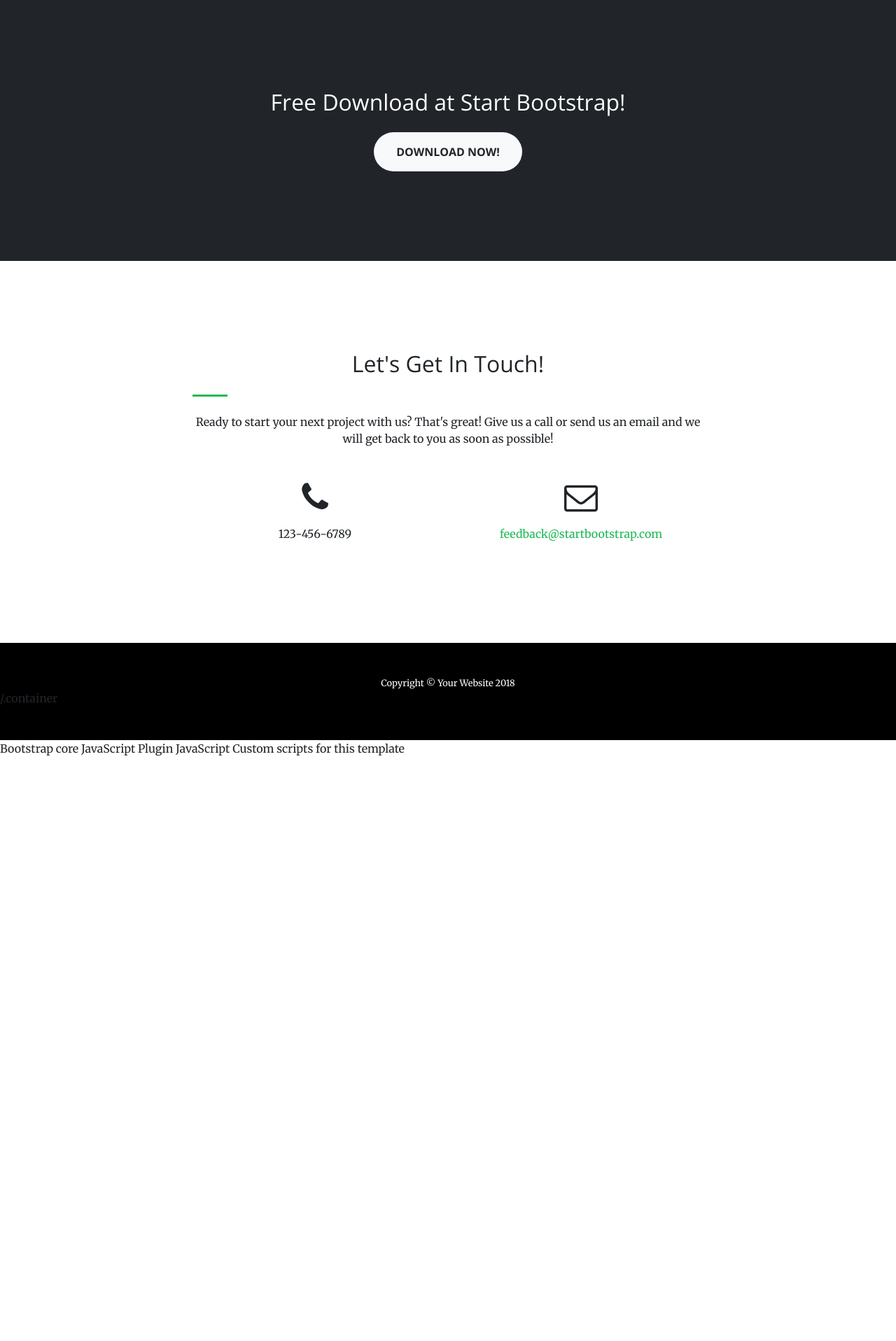
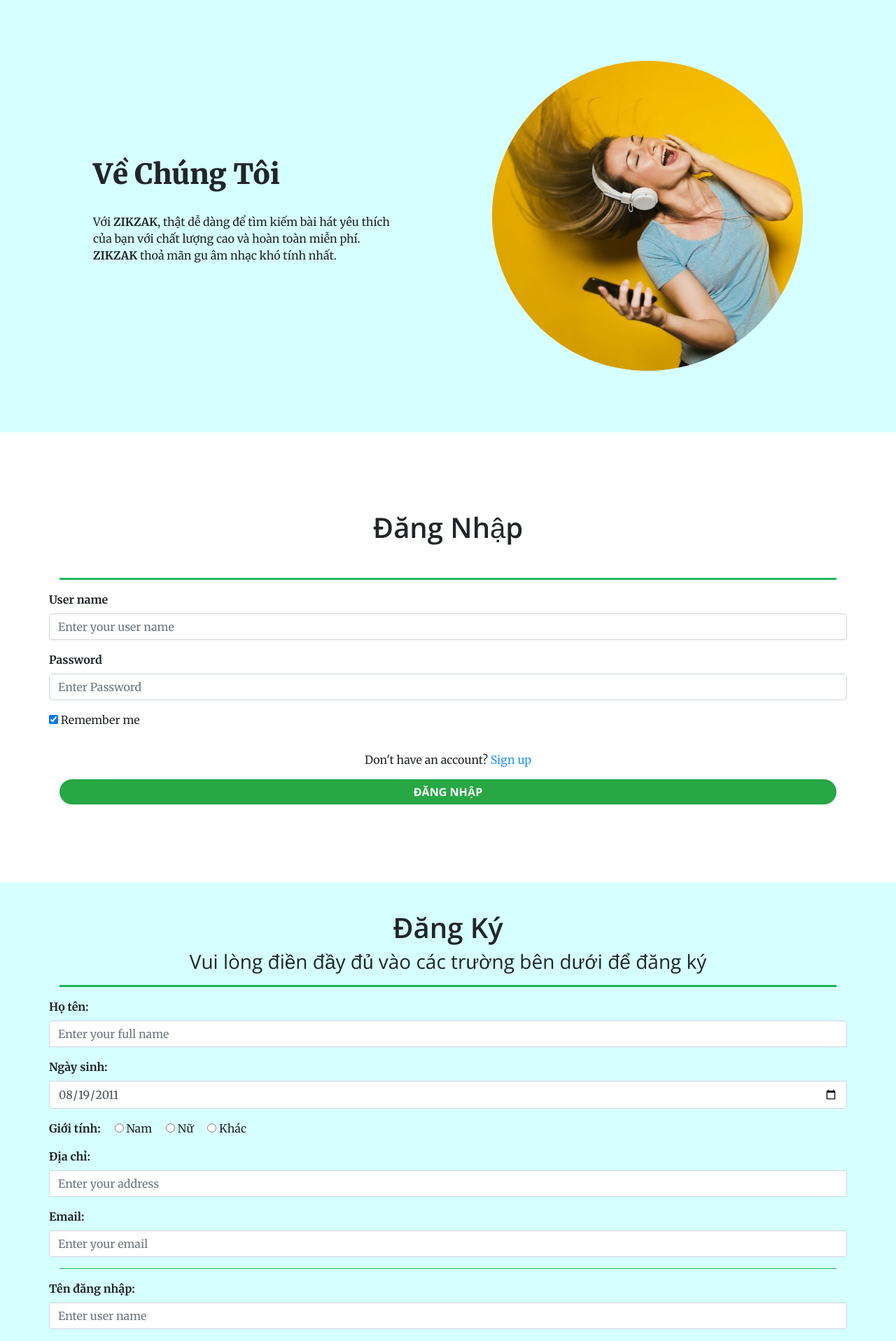
Before and after one commit to ducquang07/ProjectWeb, a PHP site: page / in a window 1280 px wide. Shown: the part 801-2718 px from the top of the page at 70% size. Before the commit the page ends 1882 px from the top, so only its background shows below. Run offline with PHP 8.4, Linux system fonts and the light colour scheme; some libraries are stand-ins or nearby versions; some web fonts are replaced.

Commit message:
cập nhật file trangchu.html
cập nhật bao gồm gộp trang đăng nhập, đăng ký vào chung với trang chủ

```diff
--- a/baihat.html
+++ b/baihat.html
@@ -6,7 +6,7 @@
 	<meta name="description" content="">
 	<meta name="author" content="">
 
-	<title>Medialoot Bootstrap 4 Dashboard Template</title>
+	<title>ZikZak - Website nghe nhạc trực tuyến miễn phí</title>
 
 	<!-- Bootstrap core CSS -->
 	<link href="vendor/bootstrap/css/bootstrap.min.css" rel="stylesheet">
--- a/chude.html
+++ b/chude.html
@@ -6,7 +6,7 @@
 	<meta name="description" content="">
 	<meta name="author" content="">
 
-	<title>Medialoot Bootstrap 4 Dashboard Template</title>
+	<title>ZikZak - Website nghe nhạc trực tuyến miễn phí</title>
 
 	<!-- Bootstrap core CSS -->
 	<link href="vendor/bootstrap/css/bootstrap.min.css" rel="stylesheet">
--- a/css/custom-creative.css
+++ b/css/custom-creative.css
@@ -1,19 +1,62 @@
-#idtheloai{
-  padding: 0px 0px;
-  background-color: white;
-}
-
-#idtheloai h4{
-  margin-top: 10px;
-}
-
-#idtheloai .theloai-item {
-  right: 0;
-  margin: -20px 0 15px;
-}
-
 #mainNav #logo img{
     max-height: 55px;
     /* min-width: 141px; */
     padding: 0px 0px 0px 40px;
 }
+
+/* index đăng nhập, đăng ký */
+#about{
+	padding: 40px 0 40px 0;
+	background-color: #d6ffff;
+}
+#signup{
+	padding: 40px 0 40px 0;
+	background-color: #d6ffff;
+}
+
+#login {
+  padding: 7rem 0;
+}
+
+#cap-about{
+  font-family: inherit;
+  font-size: 2.5rem;
+  font-weight: 800;
+}
+
+#login hr {
+  max-width: none;
+  border-width: 3px;
+  border-color: #1db954;
+}
+
+#login h1{
+	/* font-family: inherit; */
+	font-weight: 550;
+}
+
+#signup h1{
+	/* font-family: inherit; */
+	font-weight: 550;
+}
+
+#signup #hrdangky_tren {
+  max-width: none;
+  border-width: 3px;
+  border-color: #1db954;
+  /* padding: 5px 0 5px 0; */
+}
+
+#signup #hrdangky_duoi {
+  max-width: none;
+  border-width: 1px;
+  border-color: #1db954;
+  /* padding: 5px 0 5px 0; */
+}
+
+#gioitinh.form-group .control-inline{
+	padding: 0 0 0 20px;
+}
+#gioitinh.form-group{
+	margin-bottom: 0.5rem;
+}
--- a/index.html
+++ b/index.html
@@ -8,7 +8,7 @@
   <meta name="description" content="">
   <meta name="author" content="">
 
-  <title>Creative - Start Bootstrap Theme</title>
+  <title>ZikZak - Website nghe nhạc trực tuyến miễn phí</title>
 
   <!-- Bootstrap core CSS -->
   <link href="vendor/bootstrap/css/bootstrap.min.css" rel="stylesheet">
@@ -54,18 +54,12 @@
           <li class="nav-item">
             <a class="nav-link js-scroll-trigger" href="#about">Thông Tin</a>
           </li>
+          <li class="divider" role="separator"></li>
           <li class="nav-item">
-            <a class="nav-link js-scroll-trigger" href="#portfolio">Portfolio</a>
+            <a class="nav-link js-scroll-trigger" href="#signup">Sign Up</a>
           </li>
           <li class="nav-item">
-            <a class="nav-link js-scroll-trigger" href="#contact">Liên Hệ</a>
-          </li>
-          <li class="divider" role="separator"></li>
-          <li class="nav-item">
-            <a class="nav-link js-scroll-trigger" href="sign-up-form.html">Sign Up</a>
-          </li>
-          <li class="nav-item">
-            <a class="nav-link js-scroll-trigger" href="log-in-form.html">Log In</a>
+            <a class="nav-link js-scroll-trigger" href="#login">Log In</a>
           </li>
         </ul>
       </div>
@@ -95,41 +89,60 @@
       </div>
     </header>
 
-    <!-- <section id="about-1">
+    <section id="about">
       <div class="container">
         <div class="row align-items-center">
           <div class="col-lg-6 order-lg-2">
             <div class="p-5">
-            <img class="img-fluid rounded-circle" alt="" src="img/01.jpg">
+              <img class="img-fluid rounded-circle" alt="" src="img/about.jpg">
             </div>
           </div>
           <div class="col-lg-6 order-lg-1">
             <div class="p-5">
-            <h2 class="display-4" id="cap-about">Search</h2>
-            <p>Know what you want to listen to? Just search and hit play.</p>
+              <h2 class="display-4" id="cap-about">Về Chúng Tôi</h2>
+              <br>
+              <p>Với <strong>ZIKZAK</strong>, thật dễ dàng để tìm kiếm bài hát yêu thích của bạn với chất lượng cao và hoàn toàn miễn phí. <strong>ZIKZAK</strong> thoả mãn gu âm nhạc khó tính nhất.</p>
             </div>
           </div>
         </div>
       </div>
     </section>
- -->
-<!--   <section id="about-2">
+
+  <section id="login">
     <div class="container">
       <div class="row align-items-center">
-        <div class="col-lg-6">
-          <div class="p-5">
-            <img class="img-fluid rounded-circle" alt="" src="img/02.jpg">
+        <div class="col-lg-12">
+          <form action="/action_page.php" >
+              <h1><center>Đăng Nhập</center></h1>
+              <br>
+              <hr>
+              <div class="form-group row">
+                  <label for="username"><b>User name</b></label>
+                  <input class="form-control"  type="text" placeholder="Enter your user name" name="full-name" required>
               </div>
+
+
+              <div class="form-group row">
+                  <label for="psw"><b>Password</b></label>
+                  <input class="form-control"  type="password" placeholder="Enter Password" name="psw" required>
               </div>
-        <div class="col-lg-6">
-          <div class="p-5">
-            <h2 class="display-4" id="cap-about">Browse</h2>
-            <p>Check out the latest charts, brand new releases and great playlists for right now.</p>
+
+              <div class="form-group row">
+                  <label>
+                    <input type="checkbox" checked="checked" name="remember" style="margin-bottom:15px"> Remember me
+                </label>
+            </div>
+
+            <p><center>Don't have an account? <a href="sign-up-form.html" style="color:dodgerblue">Sign up</a></center></p>
+
+            <div>
+                <input type="submit" name="dangnhap" class=" btn btn-success btn-block" value="Đăng nhập">
+            </div>
+          </form>
         </div>
       </div>
     </div>
-    </div>
-  </section> -->
+  </section>
 
 <!--    <section id="about-3">
     <div class="container">
@@ -205,26 +218,14 @@
       </div>
     </section> -->
 
-  <!-- Bắt đàu thể loại
-    ==========================================-->
-<!--     <section id="idtheloai">
-      <div class="container" >
-        <div class="row align-items-center">
-          <div class="col-sm-12">
-            <h4>Thể Loại:</h4>
-            <br>
-          </div>
-        </div>
-      </div> -->
-
-    <section class="bg-dark text-white">
+<!--     <section class="bg-dark text-white">
       <div class="container text-center">
         <h2 class="mb-4">Free Download at Start Bootstrap!</h2>
         <a class="btn btn-light btn-xl sr-button" href="http://startbootstrap.com/template-overviews/creative/">Download Now!</a>
       </div>
-    </section>
+    </section> -->
 
-    <section id="contact">
+    <!-- <section id="contact">
       <div class="container">
         <div class="row">
           <div class="col-lg-8 mx-auto text-center">
@@ -246,26 +247,104 @@
           </div>
         </div>
       </div>
+    </section> -->
+
+    <section id="signup">
+      <div class="container">
+        <div class="row align-items-center">
+          <div class="col-lg-12">
+            <form action="/action_page.php">
+                      <h1><center>Đăng Ký</center></h1>
+                      <h3><center>Vui lòng điền đầy đủ vào các trường bên dưới để đăng ký</center></h3>
+                      <hr id="hrdangky_tren">
+                      <div class="form-group row">
+                          <label for="full-name"><b>Họ tên:</b></label>
+                          <input class="form-control"  type="text" placeholder="Enter your full name" name="full-name" required>
+                      </div>
+
+                      <div class="form-group row">
+                          <label for="register-age"><b>Ngày sinh:</b></label>
+                          <!-- <div class="col-10"> -->
+                          <input class="form-control" type="date" value="2011-08-19" id="date-input">
+                          <!-- </div> -->
+                      </div>
+
+                      <div class="form-group row " id="gioitinh">
+                          <label><b>Giới tính:</b></label>
+                          <label for="register-male" class="radio control-inline">
+                            <input type="radio" id="register-male" name="gender" required="required" class="gender" data-msg-required="Please indicate your gender." value="male"> Nam
+                          </label>
+
+                          <label for="register-female" class="radio control-inline">
+                            <input type="radio" id="register-female" name="gender" required="required" class="gender" data-msg-required="Please indicate your gender." value="female"> Nữ
+                          </label>
+
+                          <label for="register-neutral" class="radio control-inline">
+                              <input type="radio" id="register-neutral" name="gender" required="required" value="neutral"> Khác
+                          </label>
+                      </div>
+
+                       <div class="form-group row">
+                          <label for="full-name"><b>Địa chỉ:</b></label>
+                          <input class="form-control"  type="text" placeholder="Enter your address" name="full-name" required>
+                      </div>
+
+                       <div class="form-group row">
+                          <label for="full-name"><b>Email:</b></label>
+                          <input class="form-control"  type="text" placeholder="Enter your email" name="full-name" required>
+                      </div>
+
+                      <hr id="hrdangky_duoi">
+
+                      <div class="form-group row">
+                          <label for="user-name"><b>Tên đăng nhập:</b></label>
+                          <input class="form-control"  type="text" placeholder="Enter user name" name="user-name" required>
+                      </div>
+
+                      <div class="form-group row">
+                          <label for="psw"><b>Mật khẩu:</b></label>
+                          <input class="form-control"  type="password" placeholder="Enter Password" name="psw" required>
+                      </div>
+
+                      <div class="form-group row">
+                          <label for="psw-repeat"><b>Nhập lại mật khẩu:</b></label>
+                          <input class="form-control"  type="password" placeholder="Repeat Password" name="psw-repeat" required>
+                      </div>
+
+                      <div class="form-group row">
+                          <label>
+                            <input type="checkbox" checked="checked" name="remember" style="margin-bottom:15px"> Remember me
+                        </label>
+                    </div>
+
+                    <p>By creating an account you agree to our <a href="#" style="color:dodgerblue">Terms & Privacy</a>.</p>
+
+                    <div>
+                        <input type="submit" name="dangky" class=" btn btn-success btn-block" value="Đăng ký">
+                    </div>
+            </form>
+          </div>
+        </div>
+      </div>
     </section>
-    <footer class="py-5 bg-black">
+
+    <footer class="py-3 bg-black">
     <div class="container">
       <p class="m-0 text-center text-white small">Copyright © Your Website 2018</p>
     </div>
-    /.container
   </footer>
-
-    Bootstrap core JavaScript
+</body>
+      <!-- Bootstrap core JavaScript -->
     <script src="vendor/jquery/jquery.min.js"></script>
     <script src="vendor/bootstrap/js/bootstrap.bundle.min.js"></script>
+    <script type="text/javascript" src="vendor/js/bootstrap.min.js"></script>
+    <script type="text/javascript" src="vendor/lib/popper.min.js"></script>
 
-    Plugin JavaScript
+    <!-- Plugin JavaScript -->
     <script src="vendor/jquery-easing/jquery.easing.min.js"></script>
     <script src="vendor/scrollreveal/scrollreveal.min.js"></script>
     <script src="vendor/magnific-popup/jquery.magnific-popup.min.js"></script>
 
-    Custom scripts for this template
+    <!-- Custom scripts for this template -->
     <script src="js/creative.min.js"></script>
-
-  </body>
-
 </html>
--- a/playlist.html
+++ b/playlist.html
@@ -6,7 +6,7 @@
 	<meta name="description" content="">
 	<meta name="author" content="">
 
-	<title>Medialoot Bootstrap 4 Dashboard Template</title>
+	<title>ZikZak - Website nghe nhạc trực tuyến miễn phí</title>
 
 	<!-- Bootstrap core CSS -->
 	<link href="vendor/bootstrap/css/bootstrap.min.css" rel="stylesheet">
--- a/trangchu.html
+++ b/trangchu.html
@@ -6,7 +6,7 @@
 	<meta name="description" content="">
 	<meta name="author" content="">
 
-	<title>Medialoot Bootstrap 4 Dashboard Template</title>
+	<title>ZikZak - Website nghe nhạc trực tuyến miễn phí</title>
 
 	<!-- Bootstrap core CSS -->
 	<link href="vendor/bootstrap/css/bootstrap.min.css" rel="stylesheet">
```
Also changed, not shown: sign-up-form.html (+9 -11 lines), img/about.jpg (added), img/logo.png (deleted). Lines whose indentation alone changed are shown as unchanged.
